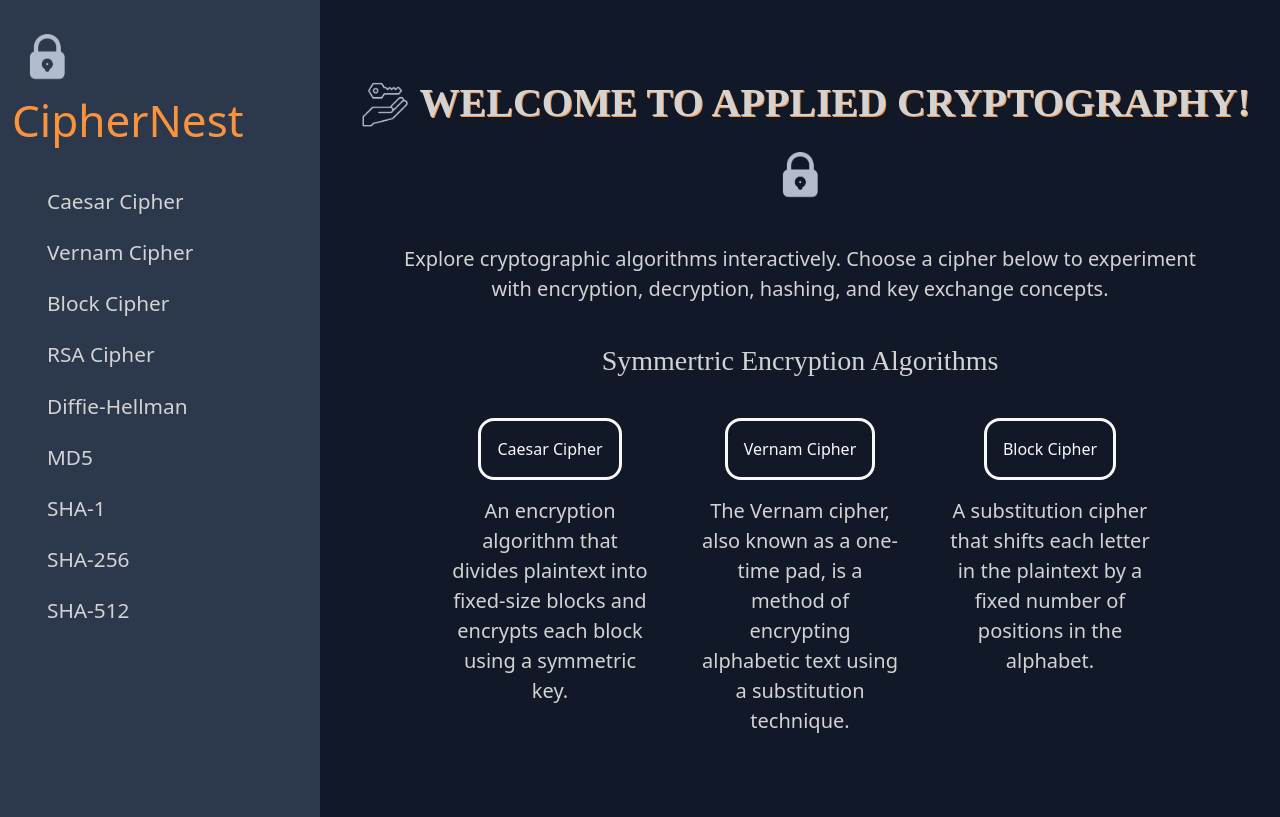
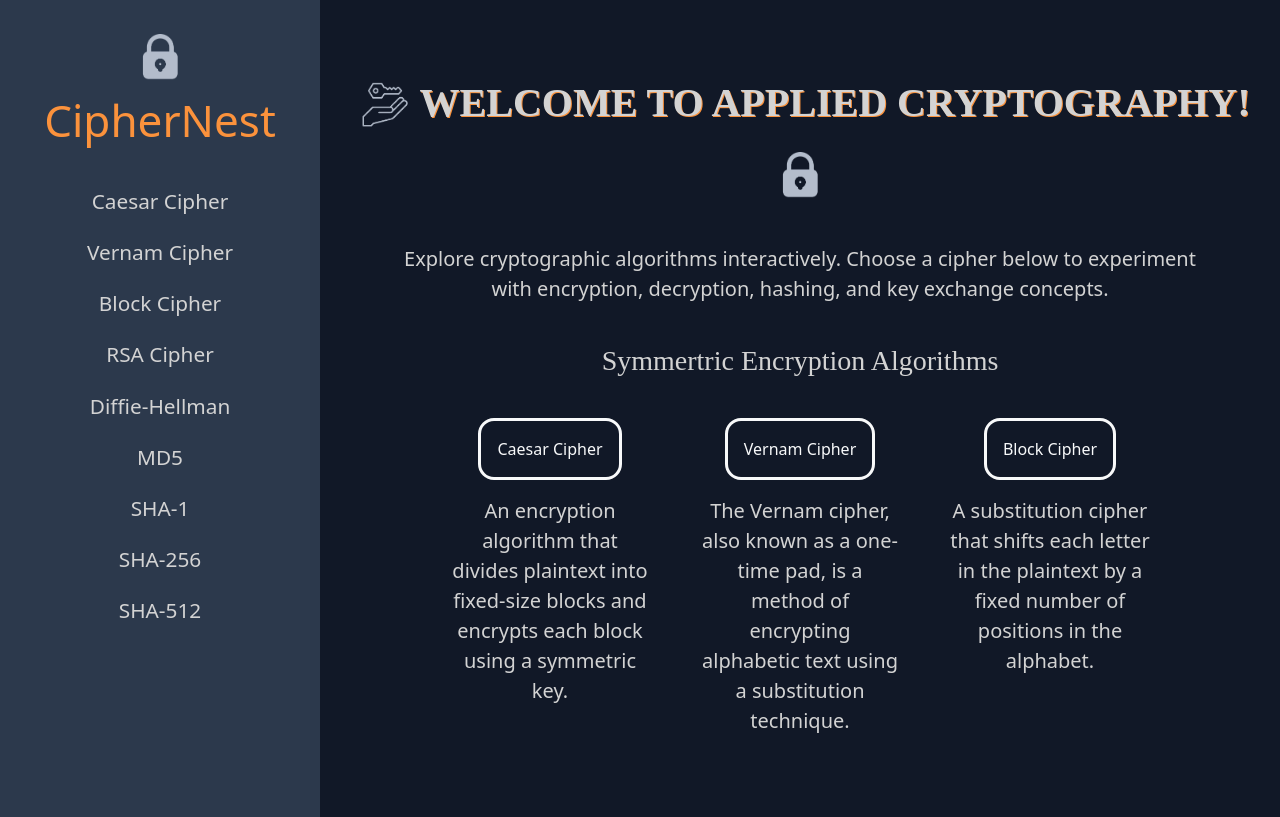
Before and after one commit to yahyie/AC-Final-Project, a Flask app: page / in a window 1280 px wide. Shown: the top 817 px of the page. Run offline with Flask 3, Linux system fonts and the light colour scheme.

```diff
--- a/static/css/index.css
+++ b/static/css/index.css
@@ -2,11 +2,6 @@
     background-color: #111827;
     color: #d3d3d3;
     overflow-y: auto;
-    height: 100vh;
-}
-
-.sidebar {
-    background-color: #2c394c;
     height: 100vh;
 }
 
@@ -43,13 +38,18 @@ a {
     text-decoration: none;
 }
 
+.sidebar {
+    background-color: #2c394c;
+    height: 100vh;
+}
+
 .sidebar-btn {
     background-color: #2c394c;
     color: #d3d3d3;
     font-size: 1.3em;
     display: block;
-    margin: 10px 5px 10px 20px;
-    padding: 5px 15px;
+    margin: 10px 5px 10px 5px;
+    padding: 5px 5px;
 }
 
 .sidebar-btn:hover {
--- a/templates/index.html
+++ b/templates/index.html
@@ -7,7 +7,7 @@
 {% block navbar %}{% endblock navbar %}
 
 {% block sidebar %}
-<div class="col-3 sidebar">
+<div class="col-3 sidebar text-center">
     <h1 class="py-4"><a class="title" href="{{ url_for('index')}}"><img class="title-icon" src="{{ url_for('static', filename='img/icon-lock.png') }}" alt="lock icon">CipherNest</a></h1>
     <a class="sidebar-btn" href="#">Caesar Cipher</a>
     <a class="sidebar-btn" href="#">Vernam Cipher</a>
```
Also changed, not shown: static/img/icon-lock-orange.png (added).
